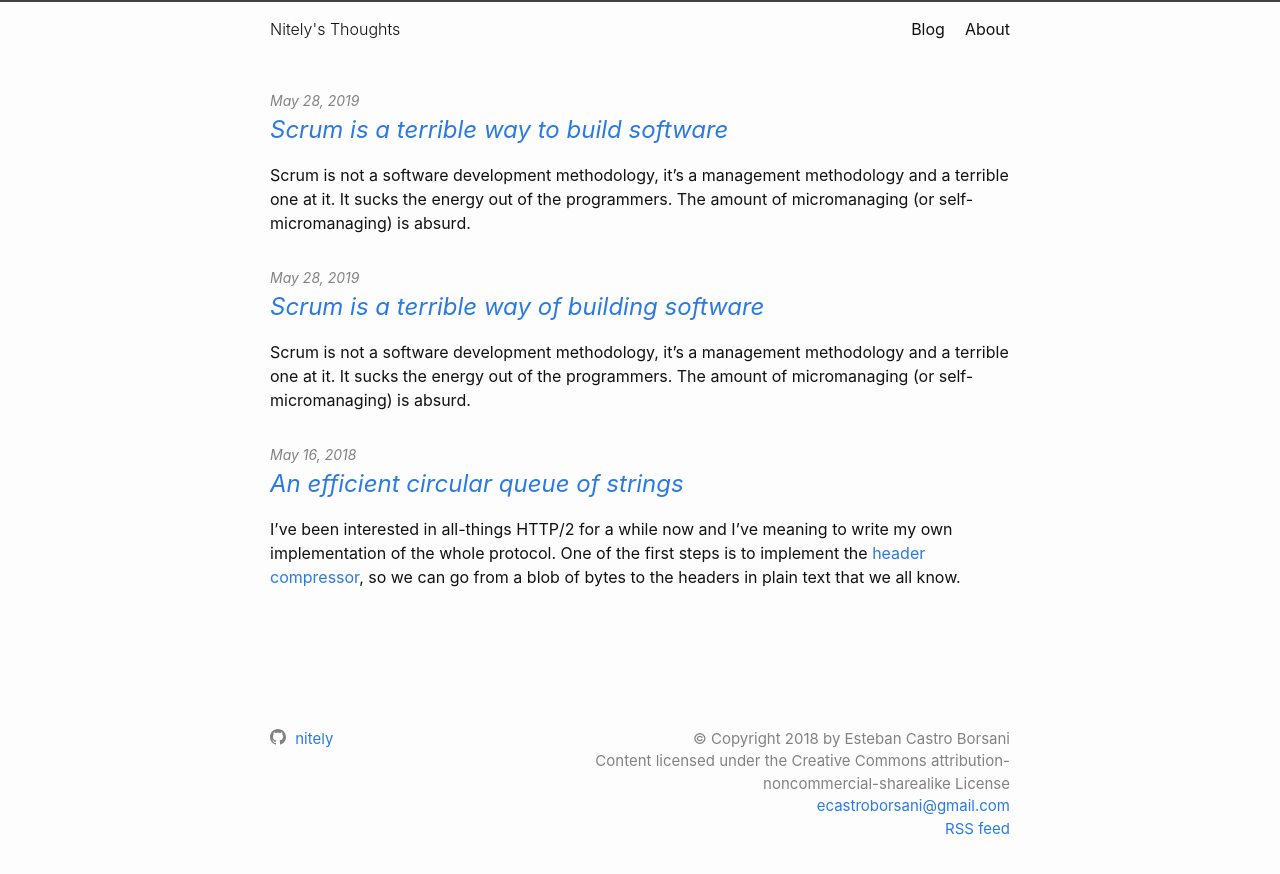
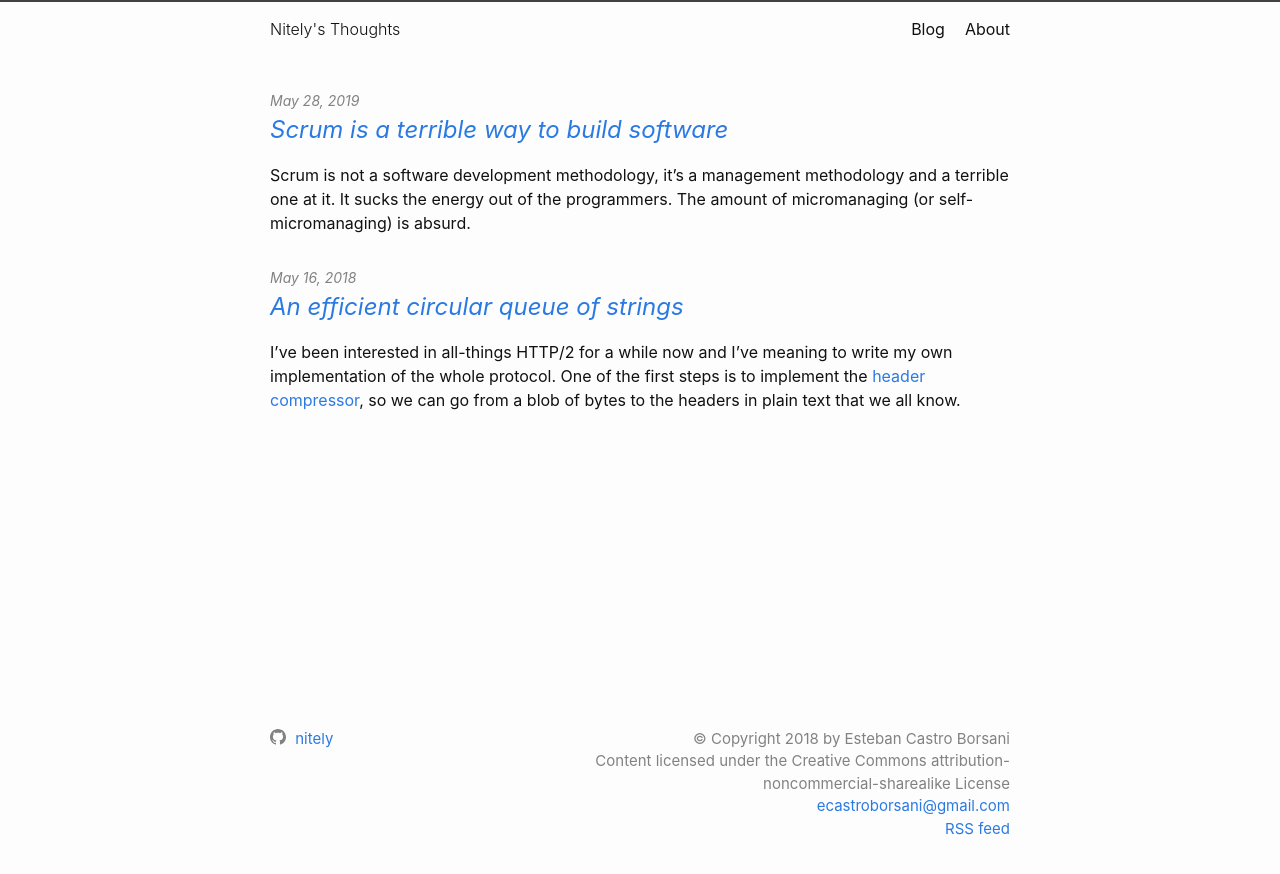
Before and after one commit to nitely/nitely.github.io, a Jekyll site: the page built from index.md, in a window 1280 px wide. Shown: the top 874 px of the page. Built offline with Jekyll 4.4.1, drawn with Linux system fonts in a browser that asks for light colours; part of the change alters nothing that is shown.

Commit message:
fix title

```diff
--- a/_posts/2019-05-27-scrum-is-a-terrible-way-of-building-software.markdown
+++ b/_posts/2019-05-27-scrum-is-a-terrible-way-of-building-software.markdown
@@ -1,6 +1,6 @@
 ---
 layout: post
-title:  "Scrum is a terrible way of building software"
+title:  "Scrum is a terrible way to build software"
 date: 2019-05-27 23:06:00 -0300
 ---
 
--- a/_posts/2019-05-27-scrum-is-a-terrible-way-to-build-software.markdown
+++ /dev/null
@@ -1,33 +0,0 @@
----
-layout: post
-title:  "Scrum is a terrible way to build software"
-date: 2019-05-27 23:06:00 -0300
----
-
-Scrum is not a software development methodology, it's a management methodology and a terrible one at it. It sucks the energy out of the programmers. The amount of micromanaging (or self-micromanaging) is absurd.
-
-Every start-up I've worked for moved to Scrum after a few years in the field. There are many reasons for doing this: being able to quantify the effort a project will take, keep it on schedule, track what the team is working on and so on.
-
-Well, I've news for you. No programmer likes Scrum. [It adds zero benefits to a development team, only cruft](https://medium.com/@jsonpify/you-dont-need-standup-9a74782517c1). Daily stand-ups, sprint planning, ticket estimations, retrospectives, demos, ugh!
-
-Any improvements to the actual software development process like improving communication across teams, knowing what every teammate is working on, etc are not things that Scrum brings and can not be implemented in a less formal process.
-
-Individuals and interactions over processes and tools, early and continuous delivery, short and frequent iterations, been able to maintain a constant pace indefinitely, etc are Agile principles, not Scrum principles. [Scrum is not Agile](http://www.dennisweyland.net/blog/?p=43).
-
-As far as software development goes, a weekly --or every other week-- stand-up without managers, a priority queue of tasks and a monthly report to other teams would suffice for most companies I've worked for. For managers asking for estimations, just count the number of solved issues in a month, that's a good enough prediction of the number of solved tickets in any given month.
-
-Programmers are unhappy on tightly (self-)managed groups. There's data to back this up. I won't gather it, though. It should be enough for anyone to read any comment section for some Scrum article in the many news aggregators focused on tech. There are also plenty of articles about how Scrum is not an improvement to any software development process [0]. But even so, higher-ups will choose Scrum over and over again. To be fair, they probably have never been on the other side of a Scrum team, the programmer side, either that or they simply do not know better.
-
-The thing is, there is no silver bullet when it comes to building software. A good development team will be able to deliver good software despite Scrum, but for how long?
-
-/rant
-
-[0]:
-
-* [Scrum is fragile, not Agile](http://www.dennisweyland.net/blog/?p=43) ([Reddit comments](https://www.reddit.com/r/programming/comments/btbnpn/scrum_is_fragile_not_agile/)) ([HN comments](https://news.ycombinator.com/item?id=20017854))
-* [You don’t need standups](https://medium.com/@jsonpify/you-dont-need-standup-9a74782517c1) ([HN comments](https://news.ycombinator.com/item?id=17671464))
-* [Scrum disempowers developers](https://www.lambdacambridge.com/blog/how-scrum-disempowers-developers-and-destroys-agile) ([HN comments](https://news.ycombinator.com/item?id=17186591))
-* [A brief list of what Scrum gets wrong](https://medium.com/@ard_adam/why-scrum-is-the-wrong-way-to-build-software-99d8994409e5) ([HN comments](https://news.ycombinator.com/item?id=16892307))
-* [Ask HN: Does Scrum work?](https://news.ycombinator.com/item?id=18985942)
-* [Why I'm not a big fan of Scrum](http://okigiveup.net/not-big-fan-of-scrum/)
-* [The Agile manifesto](https://agilemanifesto.org/iso/en/principles.html)
```
